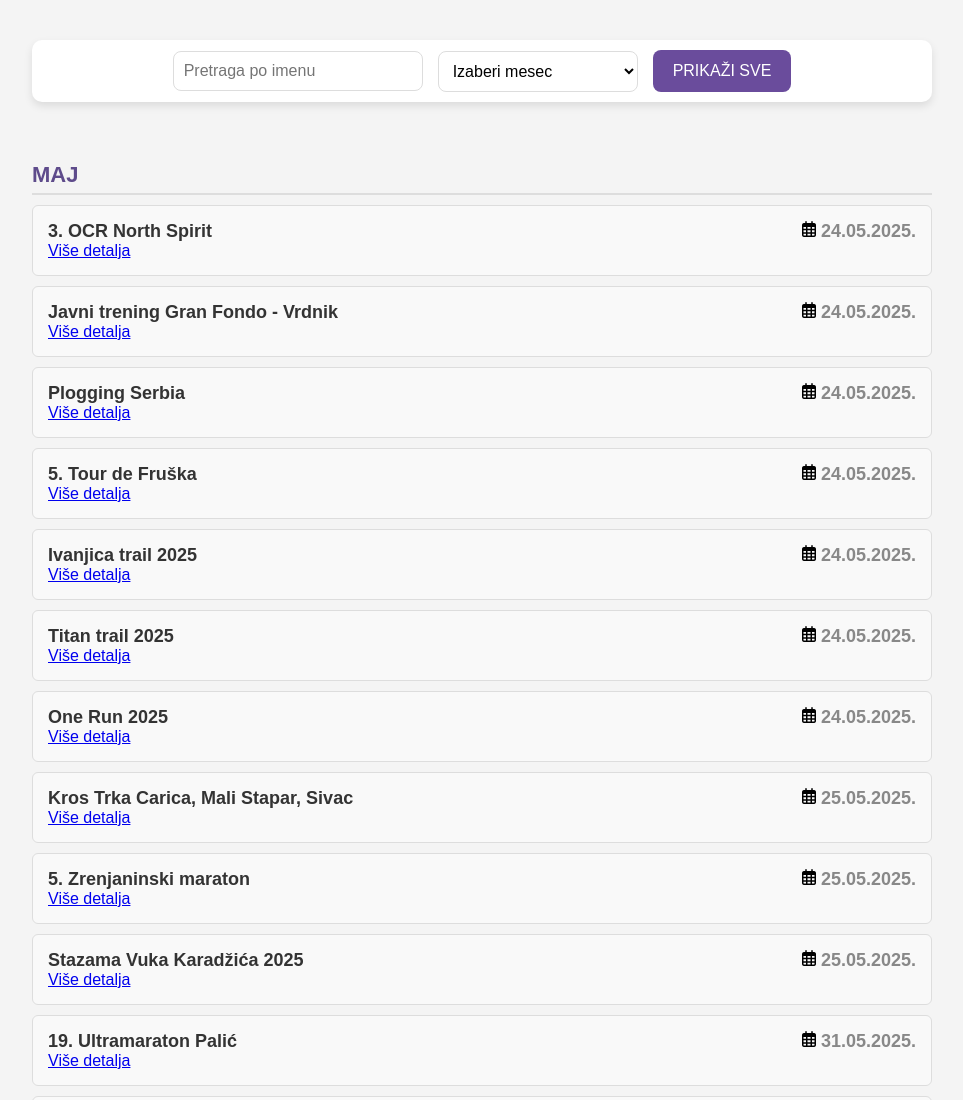
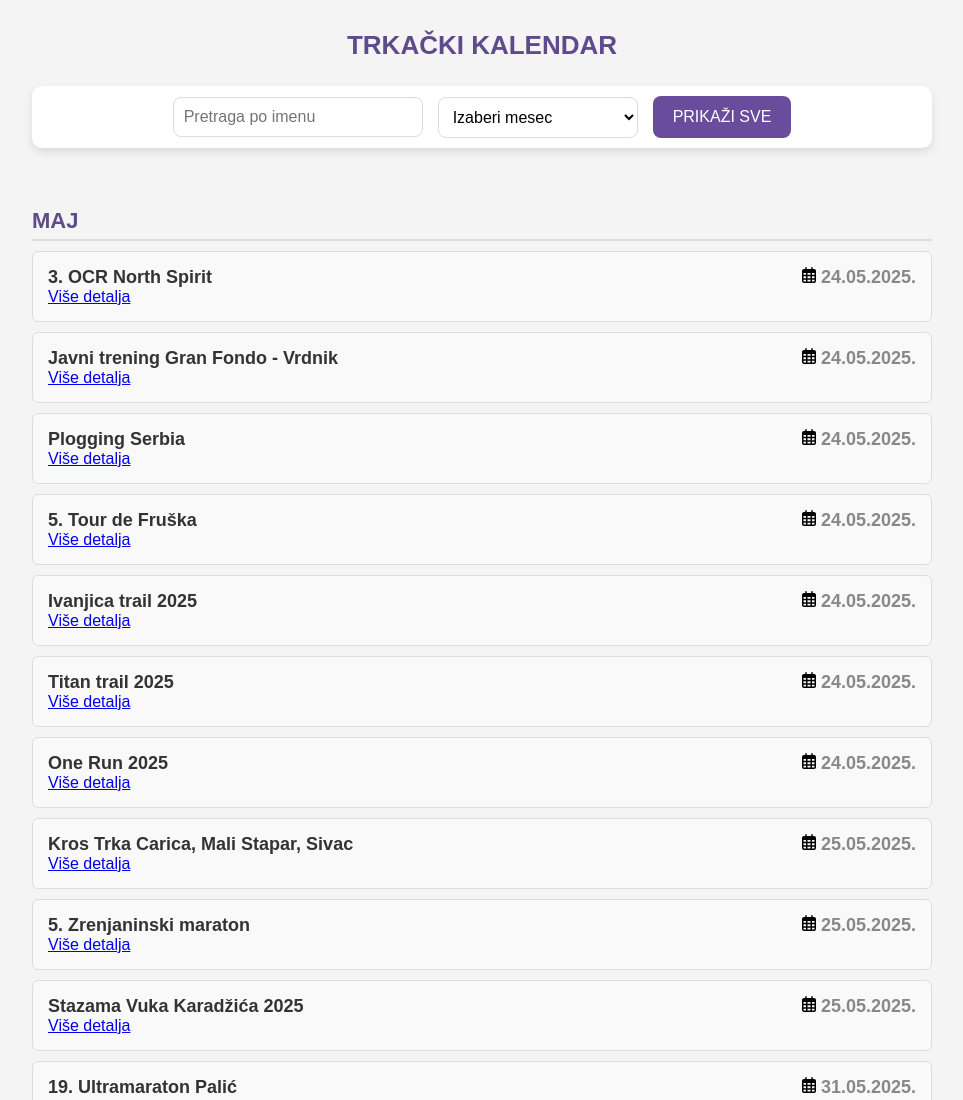
Before and after one commit to bhodzic/trkacki, a plain HTML site: page index.html in a window 1280 px wide. Shown: the top 1100 px of the page, without its empty margins (158-1121 px from the left). Drawn offline with Linux system fonts and the light colour scheme.

Commit message:
Add files via upload

```diff
--- a/index.html
+++ b/index.html
@@ -11,6 +11,7 @@
 </head>
 
 <body>
+    <h1 class="title-header">Trkački kalendar</h1>
     <div class="filters">
         <input type="text" id="search" placeholder="Pretraga po imenu">
         <select id="month-filter">
--- a/style.css
+++ b/style.css
@@ -11,6 +11,15 @@ body {
     display: flex;
     flex-direction: column;
     align-items: center;
+}
+
+.title-header {
+    font-size: 26px;
+    font-weight: bold;
+    color: #5e4b8b;
+    margin-top: 10px;
+    text-transform: uppercase;
+    padding-bottom: 5px;
 }
 
 .data-container {
@@ -52,9 +61,7 @@ body {
     font-weight: bold;
 }
 
-.event-info {
-
-}
+.event-info {}
 
 .event-title {
     font-size: 18px;
```
